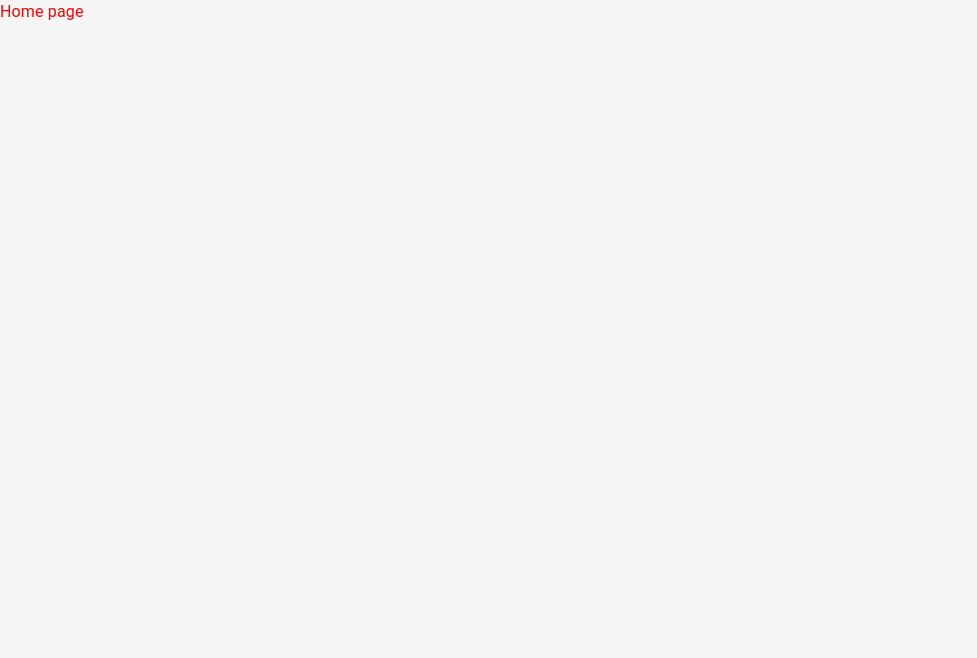
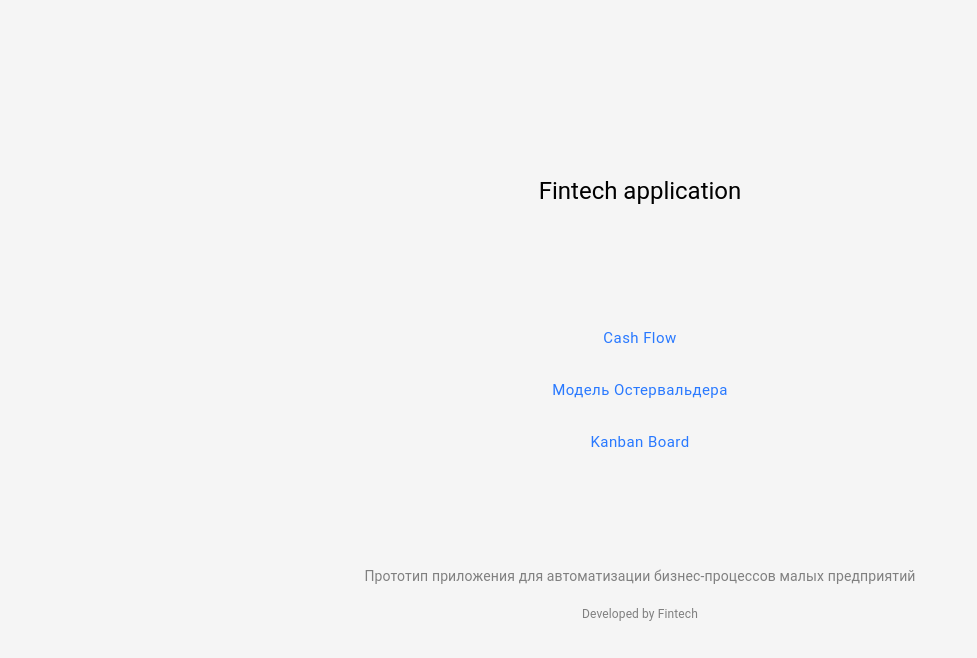
Before and after one commit to scharkoff/fintech_prototype, a React (Create React App) app: page / in a window 1280 px wide. Shown: the top 658 px of the page, without its empty margins (0-977 px from the left). Built offline with nearby package versions, Linux system fonts and the light colour scheme.

Commit message:
Create home page

```diff
--- a/package.json
+++ b/package.json
@@ -22,7 +22,8 @@
     "start": "react-scripts start",
     "build": "react-scripts build",
     "test": "react-scripts test",
-    "eject": "react-scripts eject"
+    "eject": "react-scripts eject",
+    "prettier": "prettier --write \"**/*.{js,jsx}\""
   },
   "eslintConfig": {
     "extends": [
@@ -45,6 +46,8 @@
   "devDependencies": {
     "eslint": "^8.40.0",
     "eslint-config-google": "^0.14.0",
+    "eslint-config-prettier": "^8.8.0",
+    "eslint-plugin-prettier": "^4.2.1",
     "eslint-plugin-react": "^7.32.2",
     "prettier": "^2.8.8"
   }
--- a/src/App.js
+++ b/src/App.js
@@ -1,3 +1,4 @@
+import React from 'react';
 import Home from './pages/Home';
 import { Route, Routes } from 'react-router-dom';
 
--- a/src/index.js
+++ b/src/index.js
@@ -17,5 +17,5 @@ root.render(
         <App />
       </BrowserRouter>
     </ThemeProvider>
-  </>
+  </>,
 );
--- /dev/null
+++ b/src/modules/Header/index.jsx
@@ -0,0 +1,5 @@
+import React from 'react';
+
+export default function Header() {
+  return <div>Header</div>;
+}
--- /dev/null
+++ b/src/modules/index.js
@@ -0,0 +1 @@
+export { Header } from './Header';
--- a/src/pages/Home/Home.module.scss
+++ b/src/pages/Home/Home.module.scss
@@ -1,3 +1,29 @@
-.red {
-  color: red;
+.homeWrapper {
+  width: 100%;
+  height: 100vh;
+  display: flex;
+  justify-content: center;
+  align-items: center;
+  vertical-align: middle;
+  flex-direction: column;
 }
+
+.title {
+  text-align: center;
+}
+
+.menuList {
+  margin: 100px 0 0 0;
+  padding: 0;
+  text-align: center;
+  list-style: none;
+}
+
+.menuItem {
+  margin-top: 10px;
+}
+
+.footer {
+  margin-top: 100px;
+  text-align: center;
+}
--- a/src/pages/Home/index.jsx
+++ b/src/pages/Home/index.jsx
@@ -1,8 +1,48 @@
-import React from 'react'
-import styles from './Home.module.scss'
+import React from 'react';
+import styles from './Home.module.scss';
+import { Container, Button, Typography } from '@mui/material';
 
 export default function Home() {
   return (
-    <div className={styles.red}>Home page</div>
-  )
+    <Container>
+      <div className={styles.homeWrapper}>
+        <div className={styles.title}>
+          <Typography variant="h5" color="initial">
+            Fintech application
+          </Typography>
+        </div>
+        <ul className={styles.menuList}>
+          <li className={styles.menuItem}>
+            <Button variant="text" color="primary" size="large">
+              Cash Flow
+            </Button>
+          </li>
+          <li className={styles.menuItem}>
+            <Button variant="text" color="primary" size="large">
+              Модель Остервальдера
+            </Button>
+          </li>
+          <li className={styles.menuItem}>
+            <Button variant="text" color="primary" size="large">
+              Kanban Board
+            </Button>
+          </li>
+        </ul>
+        <div className={styles.footer}>
+          <Typography variant="subtitle1" color="GrayText" fontSize={14}>
+            Прототип приложения для автоматизации бизнес-процессов малых
+            предприятий
+          </Typography>
+          <Typography
+            variant="subtitle1"
+            color="GrayText"
+            fontSize={12}
+            marginTop={2}
+          >
+            Developed by Fintech
+          </Typography>
+        </div>
+      </div>
+    </Container>
+  );
 }
--- /dev/null
+++ b/src/pages/index.js
@@ -0,0 +1 @@
+export { Home } from './Home';
```
Also changed, not shown: 1 other file (tests, documents, lock files or other folders).
